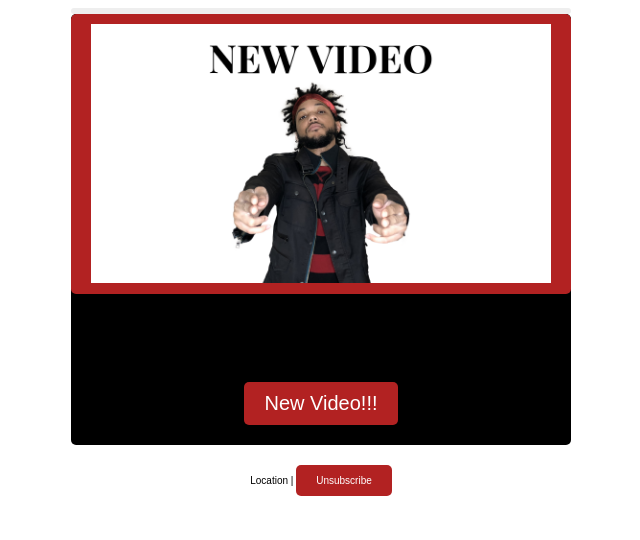
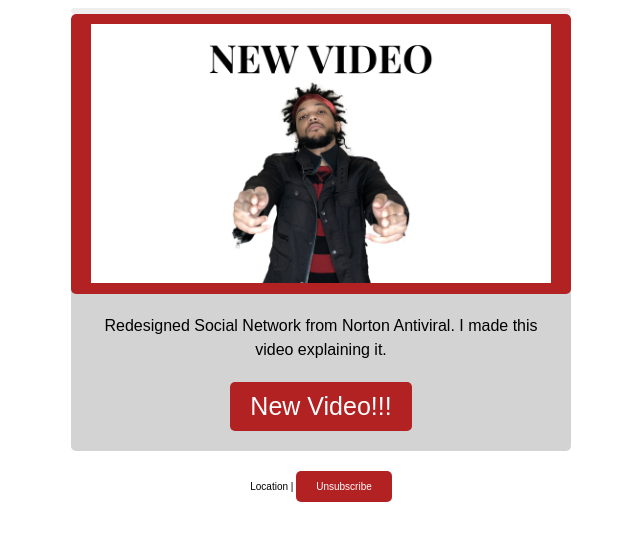
Before and after one commit to OfficialAntiviral/First-Email, a plain HTML site: page index.html in a window 1280 px wide. Shown: the whole page, without its empty margins (319-959 px from the left). Drawn offline with Linux system fonts and the light colour scheme.

Commit message:
Changed black background to gray

```diff
--- a/style.sass
+++ b/style.sass
@@ -1,6 +1,6 @@
 .email-container
     max-width: 500px
-    background: black
+    background: lightgray
     font-family: sans-serif
     font-size: 5px
     margin: 0 auto
@@ -30,7 +30,7 @@ p
 
 .cta
     margin: 20px
-    font-size: 20px
+    font-size: 25px
 
 a
     text-decoration: none
```
Also changed, not shown: style.css.
